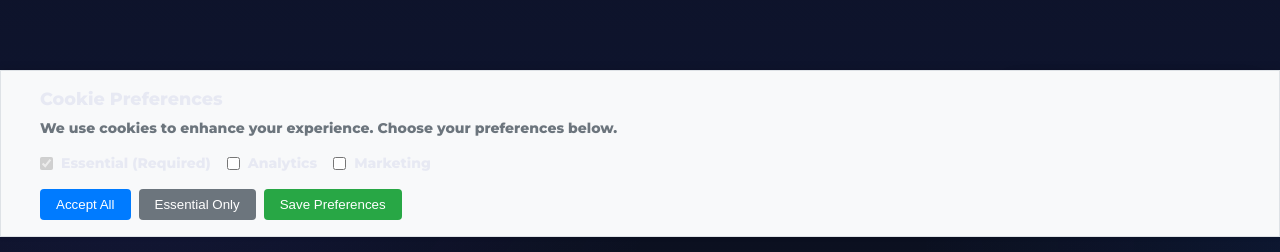
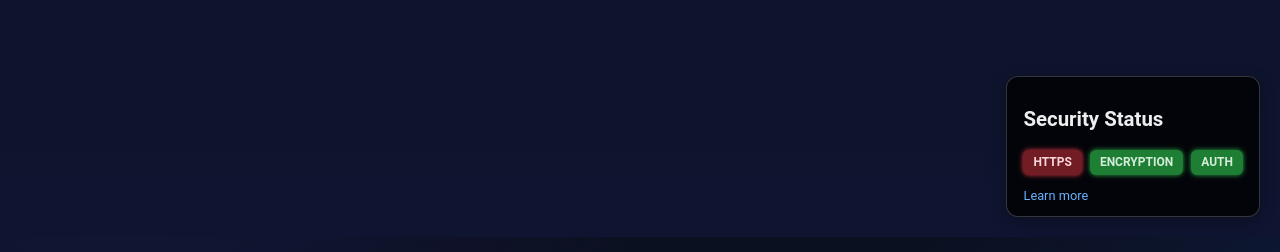
Before and after one commit to Gomoku-PL/fwk-22-a-frontend, a React (Vite) app: page / in a window 1280 px wide. Shown: the part 563-815 px from the top of the page. Built offline with nearby package versions, Linux system fonts and the light colour scheme.

Commit message:
Implement cookie preferences using @gomoku/components CookieBanner

```diff
--- a/src/App.jsx
+++ b/src/App.jsx
@@ -1,14 +1,50 @@
-import React from "react";
+import React, { useState, useEffect } from "react";
 import { Routes, Route } from "react-router-dom";
 
 import Home from "./pages/Home.jsx";
 import Game from "./pages/Game.jsx";
 import AccountSettings from "./pages/AccountSettings.jsx";
 import SecurityNotice from "../src/ui/SecurityNotice/SecurityNotice.jsx";
-import CookieBanner from "./components/CookieBanner.jsx";
+import { CookieBanner } from "@gomoku/components";
+import { getCookiePreferences, setCookiePreferences, saveCookiePreferences } from "./lib/api.js";
 import "./App.css";
 
 export default function App() {
+  const [cookiePreferences, setCookiePrefs] = useState(null);
+  const [showCookieBanner, setShowCookieBanner] = useState(false);
+
+  useEffect(() => {
+    const savedPrefs = getCookiePreferences();
+    if (savedPrefs) {
+      setCookiePrefs(savedPrefs);
+      setShowCookieBanner(false);
+    } else {
+      setShowCookieBanner(true);
+    }
+  }, []);
+
+  const handleCookieSave = async (preferences) => {
+    const formattedPrefs = {
+      essential: preferences.necessary,
+      analytics: preferences.analytics,
+      marketing: preferences.marketing
+    };
+
+    setCookiePreferences(formattedPrefs);
+    setCookiePrefs(formattedPrefs);
+    setShowCookieBanner(false);
+
+    try {
+      await saveCookiePreferences(formattedPrefs);
+    } catch (error) {
+      console.warn('Failed to sync cookie preferences to backend:', error);
+    }
+  };
+
+  const handleCookieDismiss = () => {
+    setShowCookieBanner(false);
+  };
+
   return (
     <div className="gmk">
       {/* Header */}
@@ -35,7 +71,15 @@ export default function App() {
         docsLink="./security"
       />
 
-      <CookieBanner />
+      <CookieBanner
+        isVisible={showCookieBanner}
+        initialPreferences={{
+          analytics: cookiePreferences?.analytics || false,
+          marketing: cookiePreferences?.marketing || false
+        }}
+        onSave={handleCookieSave}
+        onDismiss={handleCookieDismiss}
+      />
     </div>
   );
 }
--- a/src/components/CookieBanner.jsx
+++ /dev/null
@@ -1,153 +0,0 @@
-import React, { useState, useEffect } from 'react';
-import { getCookiePreferences, setCookiePreferences, saveCookiePreferences } from '../lib/api.js';
-
-const COOKIE_PREFS_KEY = 'app.cookiePrefs';
-
-export default function CookieBanner() {
-  const [isVisible, setIsVisible] = useState(false);
-  const [preferences, setPreferences] = useState({
-    essential: true,
-    analytics: false,
-    marketing: false
-  });
-
-  useEffect(() => {
-    const savedPrefs = getCookiePreferences();
-    if (!savedPrefs) {
-      setIsVisible(true);
-    } else {
-      setPreferences(savedPrefs);
-    }
-  }, []);
-
-  const savePreferences = async (prefs) => {
-    setCookiePreferences(prefs);
-    setPreferences(prefs);
-    setIsVisible(false);
-
-    try {
-      await saveCookiePreferences(prefs);
-    } catch (error) {
-      console.warn('Failed to sync cookie preferences to backend:', error);
-    }
-  };
-
-  const acceptAll = () => {
-    savePreferences({
-      essential: true,
-      analytics: true,
-      marketing: true
-    });
-  };
-
-  const acceptEssential = () => {
-    savePreferences({
-      essential: true,
-      analytics: false,
-      marketing: false
-    });
-  };
-
-  const handleCustomSave = () => {
-    savePreferences(preferences);
-  };
-
-  if (!isVisible) return null;
-
-  return (
-    <div style={{
-      position: 'fixed',
-      bottom: 0,
-      left: 0,
-      right: 0,
-      backgroundColor: '#f8f9fa',
-      border: '1px solid #dee2e6',
-      padding: '1rem',
-      zIndex: 1000,
-      boxShadow: '0 -2px 8px rgba(0,0,0,0.1)'
-    }}>
-      <div style={{ maxWidth: '1200px', margin: '0 auto' }}>
-        <h3 style={{ margin: '0 0 0.5rem 0', fontSize: '1.1rem' }}>Cookie Preferences</h3>
-        <p style={{ margin: '0 0 1rem 0', color: '#6c757d' }}>
-          We use cookies to enhance your experience. Choose your preferences below.
-        </p>
-
-        <div style={{ display: 'flex', flexWrap: 'wrap', gap: '1rem', marginBottom: '1rem' }}>
-          <label style={{ display: 'flex', alignItems: 'center', gap: '0.5rem' }}>
-            <input
-              type="checkbox"
-              checked={preferences.essential}
-              disabled
-              style={{ margin: 0 }}
-            />
-            <span>Essential (Required)</span>
-          </label>
-
-          <label style={{ display: 'flex', alignItems: 'center', gap: '0.5rem' }}>
-            <input
-              type="checkbox"
-              checked={preferences.analytics}
-              onChange={(e) => setPreferences(prev => ({ ...prev, analytics: e.target.checked }))}
-              style={{ margin: 0 }}
-            />
-            <span>Analytics</span>
-          </label>
-
-          <label style={{ display: 'flex', alignItems: 'center', gap: '0.5rem' }}>
-            <input
-              type="checkbox"
-              checked={preferences.marketing}
-              onChange={(e) => setPreferences(prev => ({ ...prev, marketing: e.target.checked }))}
-              style={{ margin: 0 }}
-            />
-            <span>Marketing</span>
-          </label>
-        </div>
-
-        <div style={{ display: 'flex', gap: '0.5rem', flexWrap: 'wrap' }}>
-          <button
-            onClick={acceptAll}
-            style={{
-              backgroundColor: '#007bff',
-              color: 'white',
-              border: 'none',
-              padding: '0.5rem 1rem',
-              borderRadius: '4px',
-              cursor: 'pointer'
-            }}
-          >
-            Accept All
-          </button>
-
-          <button
-            onClick={acceptEssential}
-            style={{
-              backgroundColor: '#6c757d',
-              color: 'white',
-              border: 'none',
-              padding: '0.5rem 1rem',
-              borderRadius: '4px',
-              cursor: 'pointer'
-            }}
-          >
-            Essential Only
-          </button>
-
-          <button
-            onClick={handleCustomSave}
-            style={{
-              backgroundColor: '#28a745',
-              color: 'white',
-              border: 'none',
-              padding: '0.5rem 1rem',
-              borderRadius: '4px',
-              cursor: 'pointer'
-            }}
-          >
-            Save Preferences
-          </button>
-        </div>
-      </div>
-    </div>
-  );
-}
```
Also changed, not shown: src/lib/analytics.js (deleted, +0 -51 lines), src/lib/api.js.
